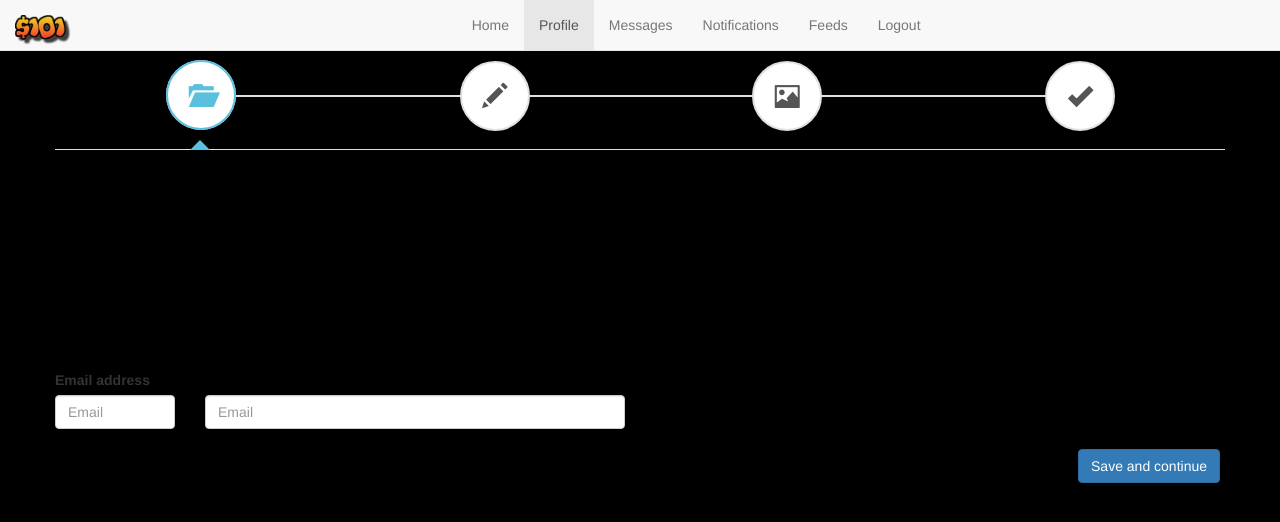
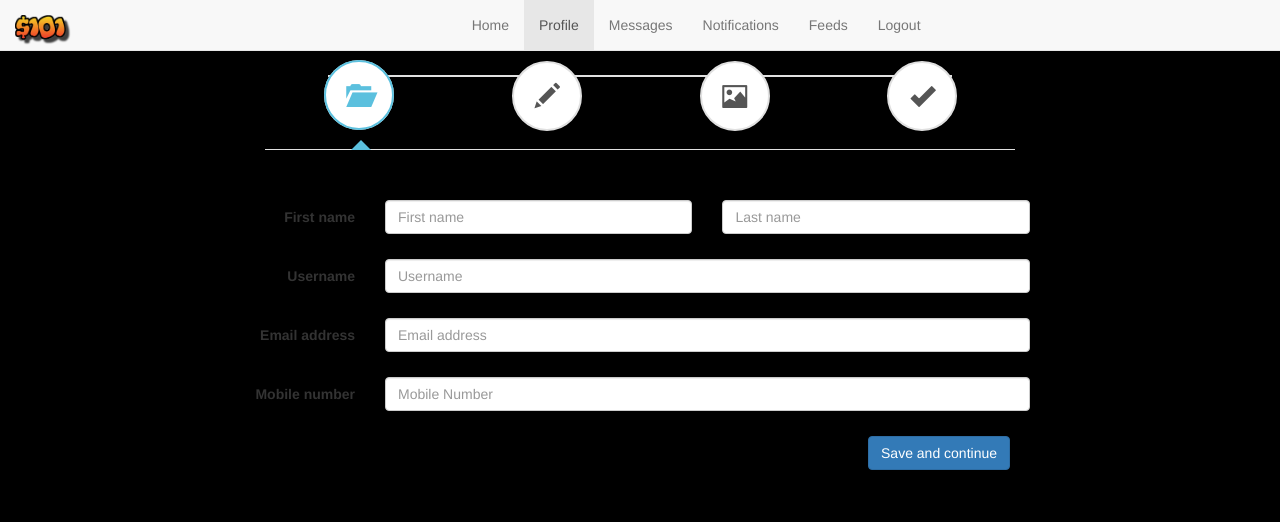
Before and after one commit to MISACHI/chatcamp, a Django app: page /trial/profile/ in a window 1280 px wide. Shown: the top 522 px of the page. Run offline with Django 3.2, Linux system fonts and the light colour scheme; the visitor is signed in with stand-in values (Sample User, id 1); some libraries are stand-ins or nearby versions.

Commit message:
Registration form not commiting changes to database

```diff
--- a/Trial_app/forms.py
+++ b/Trial_app/forms.py
@@ -6,12 +6,12 @@ from Trial_app.models import Profile
 
 class RegistrationForm(forms.ModelForm):
     confirmpassword = forms.CharField(
-    label = 'Password Confirmation',
-    widget=forms.PasswordInput(attrs={
-        'class':'form-control',
-        'placeholder':'Confirm password',
-        'name':'confirmpassword',
-    }),
+        label='Password Confirmation',
+        widget=forms.PasswordInput(attrs={
+            'class': 'form-control',
+            'placeholder': 'Confirm password',
+            'name': 'confirmpassword',
+        }),
     )
 
     def clean(self):
@@ -29,52 +29,52 @@ class RegistrationForm(forms.ModelForm):
         model = User
         fields = ['first_name', 'last_name', 'username', 'email', 'password', 'confirmpassword']
         widgets = {
-            'username':forms.TextInput(attrs={
-                'class':'form-control',
-                'placeholder':'Username',
-                'name' : 'username',
+            'username': forms.TextInput(attrs={
+                'class': 'form-control',
+                'placeholder': 'Username',
+                'name': 'username',
             }),
-            'email':forms.EmailInput(attrs={
-                'class':'form-control',
-                'placeholder':'Email address',
-                'name' : 'email',
+            'email': forms.EmailInput(attrs={
+                'class': 'form-control',
+                'placeholder': 'Email address',
+                'name': 'email',
             }),
-            'first_name':forms.TextInput(attrs={
-                'class':'form-control',
-                'placeholder':'First name here',
-                'name' : 'first_name',
+            'first_name': forms.TextInput(attrs={
+                'class': 'form-control',
+                'placeholder': 'First name here',
+                'name': 'first_name',
             }),
-            'last_name':forms.TextInput(attrs={
-                'class':'form-control',
-                'placeholder':'Last name here',
-                'name' : 'last_name',
+            'last_name': forms.TextInput(attrs={
+                'class': 'form-control',
+                'placeholder': 'Last name here',
+                'name': 'last_name',
             }),
-            'password':forms.PasswordInput(attrs={
-                'class':'form-control',
-                'placeholder':'Password',
-                'name':'password',
+            'password': forms.PasswordInput(attrs={
+                'class': 'form-control',
+                'placeholder': 'Password',
+                'name': 'password',
             }),
         }
 
 
 class LoginForm(AuthenticationForm):
     username = forms.CharField(
-        label = 'Username',
-        widget = forms.TextInput(
-            attrs = {
-                'class' : 'form-control',
-                'placeholder' : 'Username',
-                'name' : 'username',
+        label='Username',
+        widget=forms.TextInput(
+            attrs={
+                'class': 'form-control',
+                'placeholder': 'Username',
+                'name': 'username',
             }
         )
     )
     password = forms.CharField(
-        label = 'Password',
-        widget = forms.PasswordInput(
-            attrs = {
-                'class' : 'form-control',
-                'placeholder' : 'Password',
-                'name' : 'password',
+        label='Password',
+        widget=forms.PasswordInput(
+            attrs={
+                'class': 'form-control',
+                'placeholder': 'Password',
+                'name': 'password',
             }
         )
     )
@@ -82,113 +82,125 @@ class LoginForm(AuthenticationForm):
 
 class ProfileForm(forms.ModelForm):
     first_name = forms.CharField(
-        label = 'First name',
-        widget = forms.TextInput(
-            attrs = {
-                'class' : 'form-control',
-                'placeholder' : 'First name',
-                'name' : 'first_name',
+        label='First name',
+        widget=forms.TextInput(
+            attrs={
+                'class': 'form-control',
+                'placeholder': 'First name',
+                'name': 'first_name',
             }
         )
     )
     last_name = forms.CharField(
-        label = 'Last name',
-        widget = forms.TextInput(
-            attrs = {
-                'class' : 'form-control',
-                'placeholder' : 'Last name',
-                'name' : 'last_name',
+        label='Last name',
+        widget=forms.TextInput(
+            attrs={
+                'class': 'form-control',
+                'placeholder': 'Last name',
+                'name': 'last_name',
             }
         )
     )
     username = forms.CharField(
-        label = 'Username',
-        widget = forms.TextInput(
-            attrs = {
-                'class' : 'form-control',
-                'placeholder' : 'Username',
-                'name' : 'username',
+        label='Username',
+        widget=forms.TextInput(
+            attrs={
+                'class': 'form-control',
+                'placeholder': 'Username',
+                'name': 'username',
             }
         )
     )
     email = forms.EmailField(
-        label = 'Email address',
-        widget = forms.EmailInput(
-            attrs = {
-                'class' : 'form-control',
-                'placeholder' : 'Email address',
-                'name' : 'email',
+        label='Email address',
+        widget=forms.EmailInput(
+            attrs={
+                'class': 'form-control',
+                'placeholder': 'Email address',
+                'name': 'email',
             }
         )
     )
     day = forms.DateField(
-        label = 'Date of Birth',
-        widget = forms.DateInput(
-            attrs = {
-                'class' : 'form-control',
-                'name' : 'dob',
+        label='Date of Birth',
+        widget=forms.DateInput(
+            attrs={
+                'class': 'form-control',
+                'name': 'dob',
             }
         )
     )
     tel_no = forms.CharField(
-        label = 'Mobile number',
-        widget = forms.TextInput(
-            attrs = {
-                'class' : '',
-                'name' : 'tel_no',
+        label='Mobile number',
+        widget=forms.TextInput(
+            attrs={
+                'class': 'form-control',
+                'placeholder' : 'Mobile Number',
+                'name': 'tel_no',
             }
         )
     )
     prof_pic = forms.FileField(
-        label = 'Profile picture',
-        widget = forms.FileInput(
-            attrs = {
-                'class' : 'hidden',
-                'name' : 'prof_pic',
+        label='Profile picture',
+        widget=forms.FileInput(
+            attrs={
+                'class': 'hidden',
+                'name': 'prof_pic',
             }
         )
     )
     brief_description = forms.CharField(
-        label = 'Bio',
-        widget = forms.Textarea(
-            attrs = {
-                'class' : 'form-control',
-                'placeholder' : 'Tell about yourself',
-                'name' : 'brief_description',
+        label='Bio',
+        widget=forms.Textarea(
+            attrs={
+                'class': 'form-control',
+                'placeholder': 'Tell about yourself',
+                'name': 'brief_description',
             }
         )
     )
     profession = forms.CharField(
-        label = 'Occupation',
-        widget = forms.TextInput(
-            attrs = {
-                'class' : 'form-control',
-                'placeholder' : 'Where have you worked?',
-                'name' : 'profession',
+        label='Occupation',
+        widget=forms.TextInput(
+            attrs={
+                'class': 'form-control',
+                'placeholder': 'Where have you worked?',
+                'name': 'profession',
             }
         )
     )
     skills = forms.CharField(
-        label = 'Skills',
-        widget = forms.Textarea(
-            attrs = {
-                'class' : 'form-control',
-                'placeholder' : 'Flaunt your skills',
-                'name' : 'skills',
+        label='Skills',
+        widget=forms.Textarea(
+            attrs={
+                'class': 'form-control',
+                'placeholder': 'Flaunt your skills',
+                'name': 'skills',
             }
         )
     )
     location = forms.CharField(
-        label = 'Place or residence',
-        widget = forms.TextInput(
-            attrs = {
-                'class' : 'form-control',
-                'placeholder' : 'Where do you live',
-                'name' : 'location',
+        label='Place or residence',
+        widget=forms.TextInput(
+            attrs={
+                'class': 'form-control',
+                'placeholder': 'Where do you live',
+                'name': 'location',
             }
         )
     )
 
     class Meta:
         model = Profile
-        fields = ['day', 'tel_no', 'prof_pic', 'brief_description', 'profession', 'skills']
+        fields = [
+            'first_name',
+            'last_name',
+            'username',
+            'email',
+            'day',
+            'tel_no',
+            'prof_pic',
+            'brief_description',
+            'profession',
+            'skills',
+        ]
--- a/Trial_app/static/css/profile.css
+++ b/Trial_app/static/css/profile.css
@@ -13,8 +13,8 @@
     height: 2px;
     background: #e0e0e0;
     position: absolute;
-    width: 80%;
-    margin: 0 auto;
+    width: 96%;
+    margin: 20px auto;
     left: 0;
     right: 0;
     top: 50%;
--- a/Trial_app/templates/Trial_app/profile.html
+++ b/Trial_app/templates/Trial_app/profile.html
@@ -50,6 +50,7 @@
     	<section>
         <div class="wizard">
             <div class="wizard-inner">
+                <div class="col-md-8 col-md-offset-2">
                     <div class="connecting-line"></div>
                     <ul class="nav nav-tabs" role="tablist">
 
@@ -85,7 +86,9 @@
                         </li>
                     </ul>
                 </div>
+                </div>
 
+            <div class="col-md-8 col-md-offset-2">
                 <form method="POST" action="" class="form-horizontal" role="form" id="login-form">
                     {% csrf_token %}
                     {{ form.non_field_errors }}
@@ -124,17 +127,6 @@
                                         <label for={{ form.tel_no.id_for_label }} class="control-label col-md-2">{{ form.tel_no.label }}</label>
                                         <div class="col-md-10">
                                             {{ form.tel_no }}
-                                    </div>
-                                </div>
-                            <div class="col-md-6">
-                            <label for="exampleInputEmail1">Email address</label>
-                                <div class="row">
-                                    <div class="col-md-3 col-xs-3">
-                                        <input type="email" class="form-control" id="exampleInputEmail1" placeholder="Email">
-                                    </div>
-                                    <div class="col-md-9 col-xs-9">
-                                        <input type="email" class="form-control" id="exampleInputEmail1" placeholder="Email">
-                                    </div>
                                         </div>
                                     </div>
                                  </div>
@@ -340,7 +332,9 @@
                         </div>
                         <div class="tab-pane" role="tabpanel" id="complete">
                             <div class="step44">
-                            <h5>Completed</h5>
+                                <div id="confirmation" class="alert alert-info">
+                                    <span class="glyphicon glyphicon-star"></span> Completed
+                                </div>
 
 
                             </div>
@@ -348,6 +342,7 @@
                         <div class="clearfix"></div>
                     </div>
                 </form>
+            </div>
         </div>
     </section>
    </div>
--- a/Trial_app/templates/Trial_app/register.html
+++ b/Trial_app/templates/Trial_app/register.html
@@ -124,7 +124,7 @@
 				<button type="submit" class="btn btn-primary btn-block">Sign up</button>
 			</div>
 		</form>
-        <div id="confirmation" class="alert alert-success hidden">
+        <div id="confirmation" class="alert alert-info hidden">
             <span class="glyphicon glyphicon-star"></span> Thank you for registering
         </div>
 	</div>
--- a/Trial_app/views.py
+++ b/Trial_app/views.py
@@ -1,10 +1,9 @@
 from django.shortcuts import render
-from django.contrib.auth import authenticate, login
-from django.http import HttpResponse, HttpResponseRedirect, Http404
+from django.http import HttpResponseRedirect
 from django.contrib.auth.decorators import login_required
 
-from Trial_app.models import Registration, ShootsMessage, Creates, Posts
-from Trial_app.forms import LoginForm, RegistrationForm
+from Trial_app.models import Registration
+from Trial_app.forms import LoginForm, RegistrationForm, ProfileForm
 
 
 def index(request):
@@ -17,23 +16,26 @@ def home(request):
 
 @login_required(login_url='login')
 def feeds(request):
-    if request.method == 'POST':
-        return render(request,'Trial_app/feeds.html', {})
+    # if request.method == 'POST':
+    return render(request,'Trial_app/feeds.html', {})
 
 
 @login_required(login_url='login')
 def profile(request):
-    return render(request, 'Trial_app/profile.html', {})
+    if request.method == 'POST':
+        profile_info = ProfileForm(request.POST)
+        if profile_info.is_valid():
+            profile_info.save(commit=True)
+        else:
+            return render(request, 'Trial_app/profile.html', {'form':profile_info})
+    else:
+        profile_info = ProfileForm()
+    return render(request, 'Trial_app/profile.html', {'form':profile_info})
+
 
 @login_required(login_url='login')
 def message(request):
     return render(request, 'Trial_app/message.html', {})
-
-# View for profile version 2 begins here ;)
-# @login_required(login_url='login')
-# def profile2(request):
-#     return render(request, 'Trial_app/profile2.html', {})
-
 
 # def register(request):
 #     if request.method == "POST":
@@ -50,13 +52,14 @@ def message(request):
 #
 #     return render(request, 'Trial_app/register.html', {'form' : user_details})
 
+
 def register(request):
     if request.method == 'POST':
         user_form = RegistrationForm(request.POST)
         if user_form.is_valid():
             user = user_form.save(commit=False)
             user.set_password(user.password)
-            user.save()
+            user.save(commit=True)
             return HttpResponseRedirect('/trial/')
         else:
             return render(request, 'Trial_app/register.html', {'form' : user_form})
```
Also changed, not shown: Trial_app/models.py (+23 -20 lines), Trial_app/migrations/0001_initial.py, Trial_app/migrations/0002_auto_20170111_0046.py (deleted), Trial_app/migrations/0003_auto_20170111_1043.py (deleted), Trial_app/migrations/0004_auto_20170111_1622.py (deleted). Lines whose indentation alone changed are shown as unchanged.
